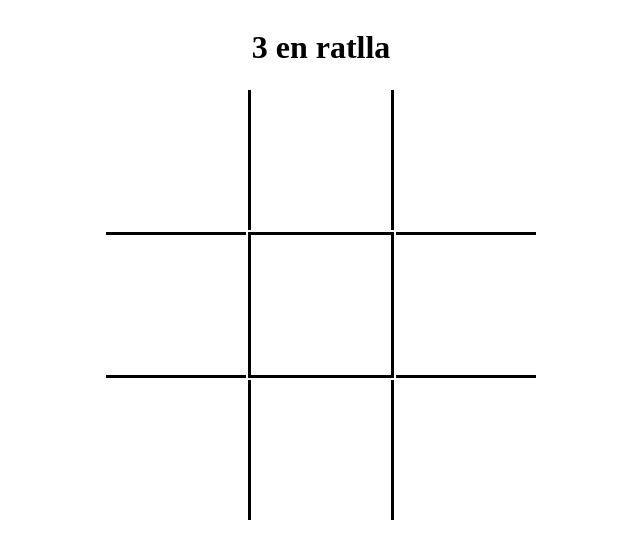
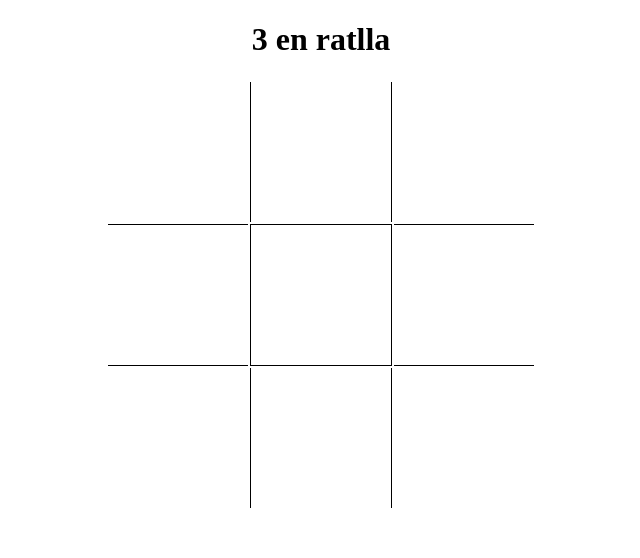
Before and after one commit to AinaJuarez/introduccion-html, a plain HTML site: page tres.html in a window 1280 px wide. Shown: the whole page, without its empty margins (319-959 px from the left). Drawn offline with Linux system fonts and the light colour scheme.

Commit message:
tres en raya bien hecho

```diff
--- a/css/tres.css
+++ b/css/tres.css
@@ -7,4 +7,22 @@ body {
     flex-direction: column;
     justify-content: center;
     align-items: center;
+    margin: 0;
+    padding: 0;
 }
+
+.right {
+    border-right: black 1px solid;
+}
+
+.left {
+    border-left: black 1px solid;
+}
+
+.bottom {
+    border-bottom: black 1px solid;
+}
+
+.top {
+    border-top: black 1px solid;
+}
--- a/tres.html
+++ b/tres.html
@@ -12,19 +12,19 @@
    <table>
     <tr>
         <td></td>
-        <td style="border-right-style: solid; border-left-style: solid;"></td>
+        <td class="right left"></td>
         <td></td>
     </tr>
 
     <tr>
-        <td style="border-bottom-style: solid; border-top-style: solid;"></td>
-        <td style="border-top-style: solid; border-right-style: solid; border-left-style: solid; border-bottom-style: solid;"></td>
-        <td style="border-top-style: solid; border-bottom-style: solid;"></td>
+        <td class="bottom top"></td>
+        <td class="bottom left top right"></td>
+        <td class="top bottom"></td>
     </tr>
 
     <tr>
         <td></td>
-        <td style="border-right-style: solid; border-left-style: solid;"></td>
+        <td class="right left"></td>
         <td></td>
     </tr>
    </table>
```
